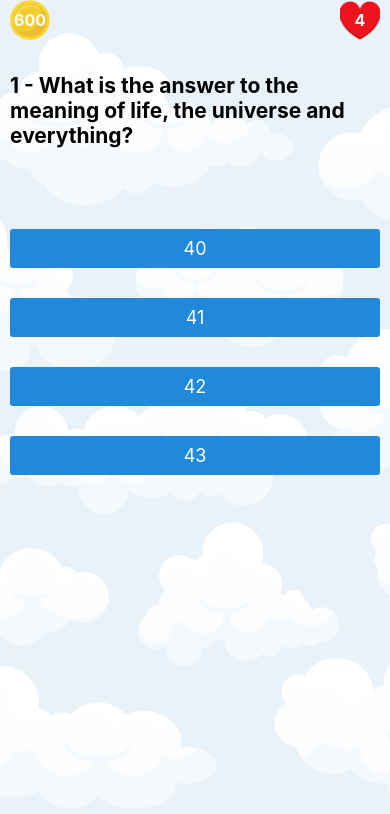
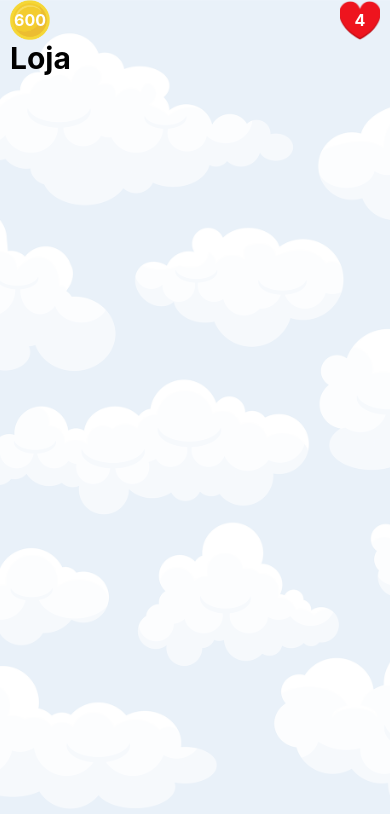
Before and after one commit to ES2-UFPI/QuizMania, a React Native app in the folder frontend/: screen / in a window 390 px wide. Shown: the top 814 px of the page. Built offline with nearby package versions, Linux system fonts and the light colour scheme; what react-native-status-bar-height would draw is missing.

Commit message:
Adiciona tela base para uso de gold #5

```diff
--- a/frontend/App.js
+++ b/frontend/App.js
@@ -1,9 +1,9 @@
 import { StatusBar } from "expo-status-bar";
 import React from "react";
 import { StyleSheet, Text, View } from "react-native";
-import { ResponderQuiz } from "./src/screens";
+import { ResponderQuiz, UsarGold } from "./src/screens";
 export default function App() {
-  return <ResponderQuiz />;
+  return <UsarGold />;
 }
 
 const styles = StyleSheet.create({
--- /dev/null
+++ b/frontend/src/screens/Gold/Usar/index.js
@@ -0,0 +1,15 @@
+import React from 'react'
+import { View, Text, FlatList} from 'react-native'
+import { Container, Header } from '../../../../components'
+
+
+export default function Usar() {
+  return (
+    <Container>
+      <Header />
+      <View>
+        <Text style={{fontSize: 30, fontWeight: 'bold'}}>Loja</Text>
+      </View>
+    </Container>
+  )
+}
--- a/frontend/src/screens/ResponderQuiz/index.js
+++ b/frontend/src/screens/Quiz/Responder/index.js
@@ -1,7 +1,7 @@
 import React, { useState, useEffect } from "react";
 import { Text, View, FlatList } from "react-native";
 import { Button } from "react-native-elements";
-import { Container, Header, Pergunta, Gabarito } from "../../../components";
+import { Container, Header, Pergunta, Gabarito } from "../../../../components";
 import { useStyled } from "react-native-reflect";
 
 export default function responderQuiz() {
--- a/frontend/src/screens/index.js
+++ b/frontend/src/screens/index.js
@@ -1,3 +1,5 @@
-import ResponderQuiz from "./ResponderQuiz";
+import ResponderQuiz from "./Quiz/Responder";
+import UsarGold from "./Gold/Usar";
 
-export { ResponderQuiz };
+
+export { ResponderQuiz, UsarGold };
```
